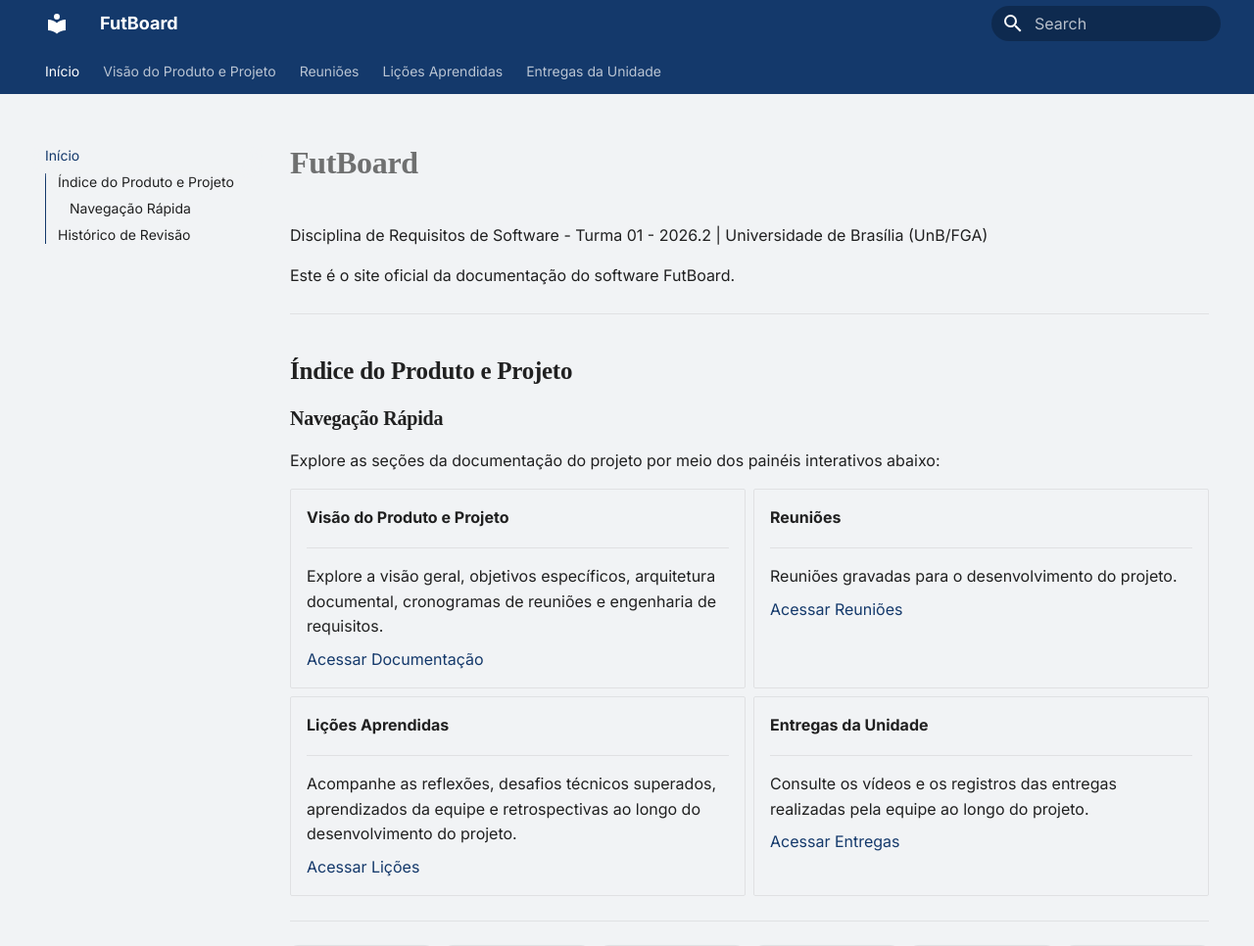
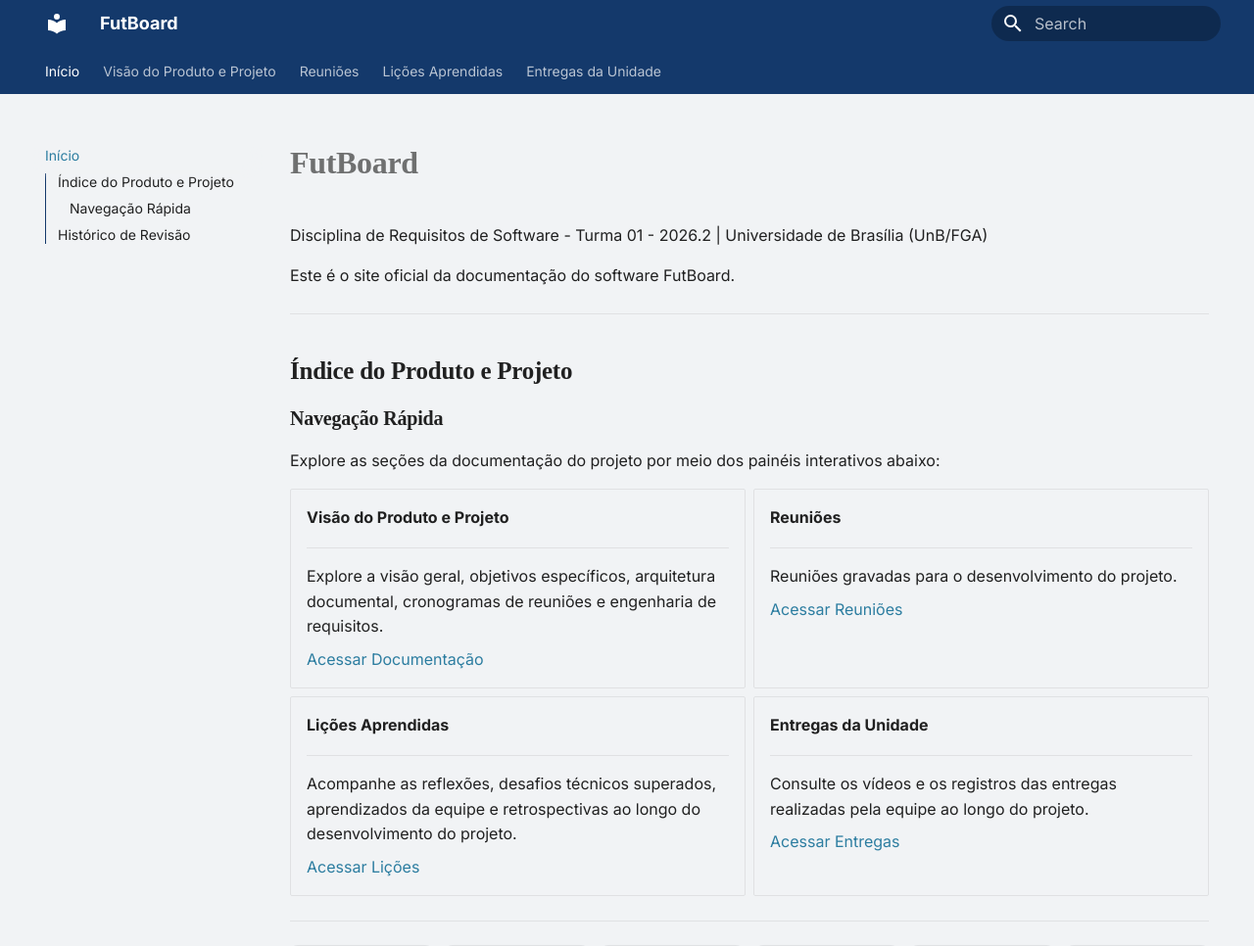
Before and after one commit to mdsreq-fga-unb/REQ-2026.2-T01-FutBoard, an MkDocs documentation site: the page built from docs/index.md, in a window 1280 px wide and 1400 px high. Shown: the top 966 px of the window at 98% size. Built offline with MkDocs 1.6.1 and Material for MkDocs 9.7.7, drawn with Linux system fonts in a browser that asks for light colours.

Commit message:
style: torna os links clicaveis mais claros

```diff
--- a/docs/stylesheets/extra.css
+++ b/docs/stylesheets/extra.css
@@ -6,13 +6,26 @@
       #F1F3F5 (cinza claro)         */
 
 [data-md-color-scheme="default"] {
-  --md-primary-fg-color:        #14396b;
+  --md-primary-fg-color: #14396b;
   --md-primary-fg-color--light: #2C7DA0;
-  --md-primary-fg-color--dark:  #0D1B2A;
+  --md-primary-fg-color--dark: #0D1B2A;
 
-  --md-accent-fg-color:         #5FA8D3;
+  --md-accent-fg-color: #5FA8D3;
 
-  --md-default-bg-color:        #F1F3F5;
+  --md-default-bg-color: #F1F3F5;
+
+  /* Cor dos links no conteúdo */
+  --md-typeset-a-color: #2C7DA0;
+}
+
+/* Estilo para links clicáveis no texto */
+.md-typeset a {
+  color: #2C7DA0;
+  transition: color 0.2s ease;
+}
+
+.md-typeset a:hover {
+  color: #5FA8D3;
 }
 
 /* Fonte  para os títulos*/
```
Lines whose indentation alone changed are shown as unchanged.
